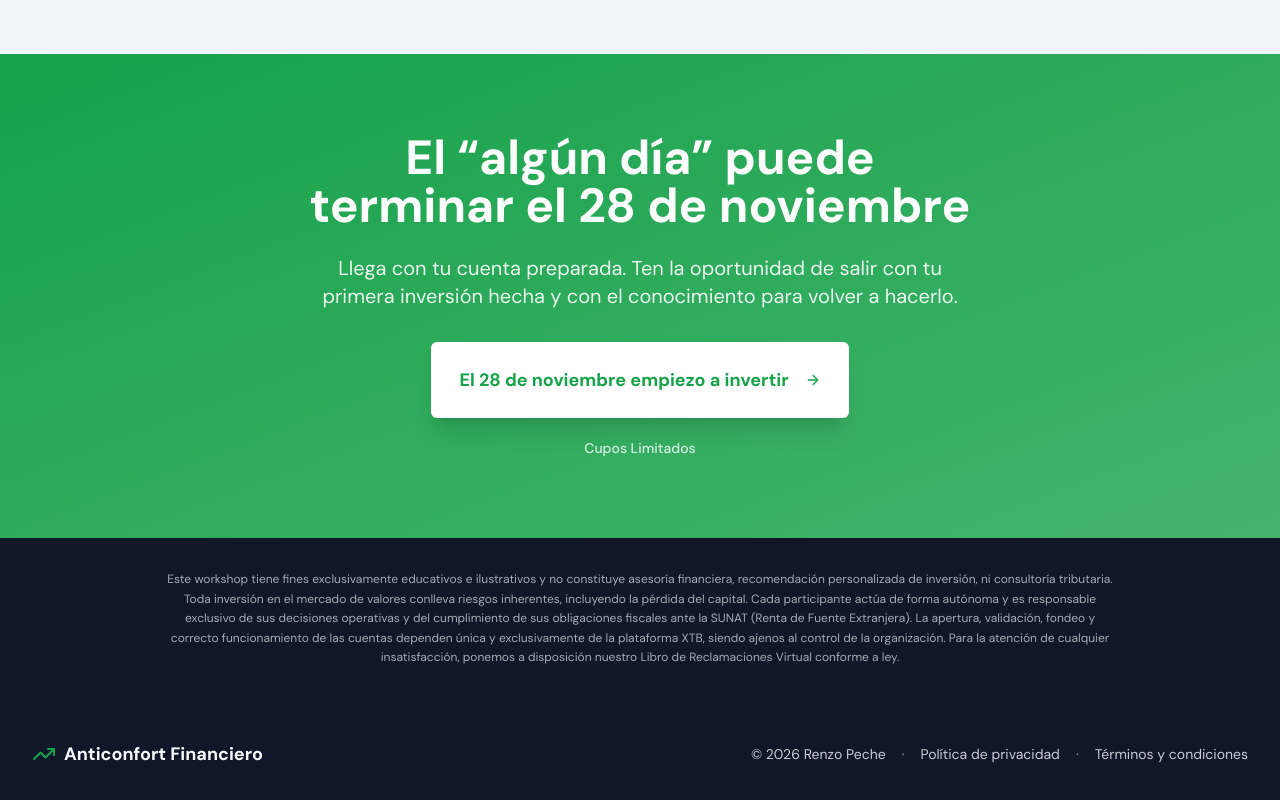
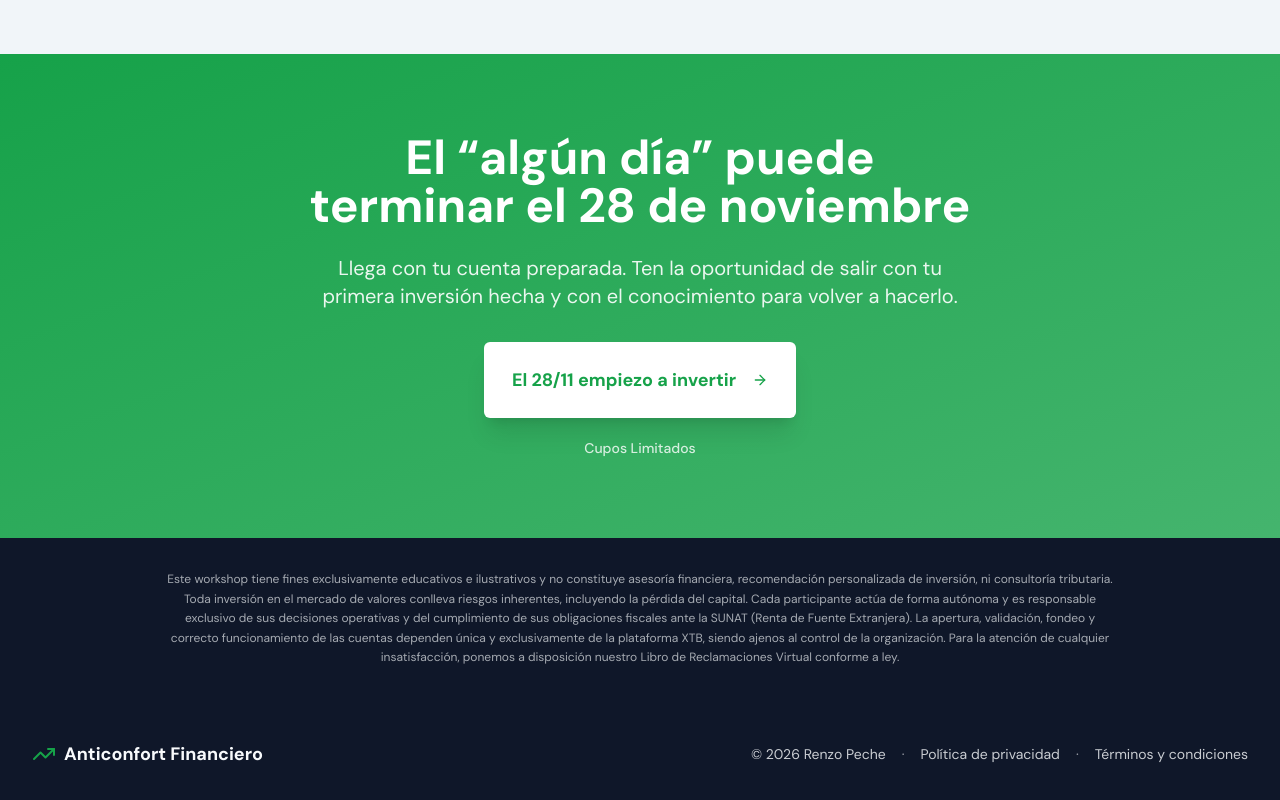
Before and after one commit to josias-create/taller-bolsa-landing, a React (Vite) app in the folder apps/web/: page / in a window 1280 px wide. Shown: the part 10235-11035 px from the top of the page. Built offline with nearby package versions, Linux system fonts and the light colour scheme.

Commit message:
Update HomePage.jsx

```diff
--- a/apps/web/src/pages/HomePage.jsx
+++ b/apps/web/src/pages/HomePage.jsx
@@ -797,7 +797,7 @@ const HomePage = () => {
             y con el conocimiento para volver a hacerlo.
             </p>
             <Button onClick={handleCTAClick} size="lg" variant="secondary" className="h-auto bg-white px-7 py-6 text-base font-bold text-primary shadow-xl hover:bg-white/90 sm:text-lg">
-              El 28 de noviembre empiezo a invertir
+              El 28/11 empiezo a invertir
               <ArrowRight className="ml-2 h-5 w-5" />
             </Button>
             <p className="mt-5 text-sm font-medium text-primary-foreground/80">
```
